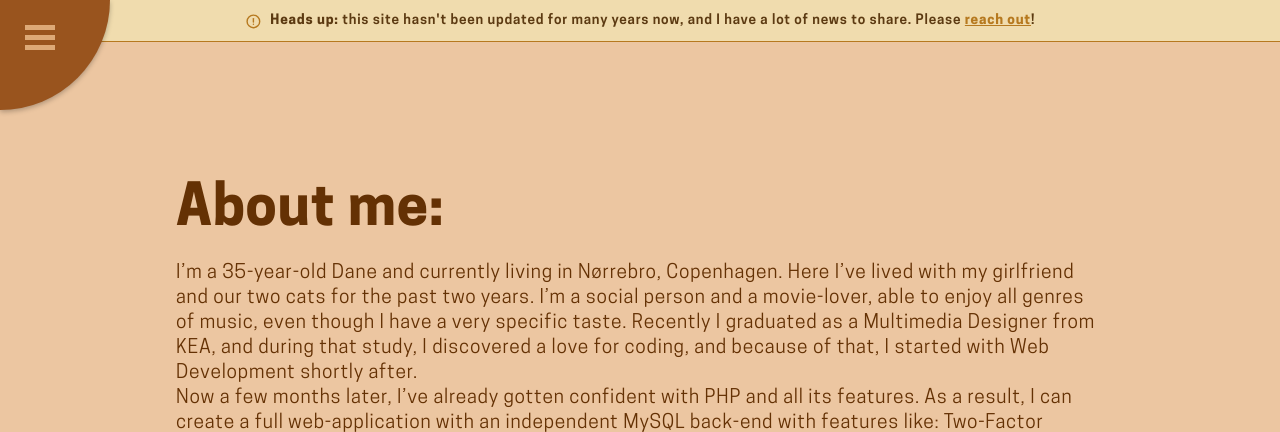
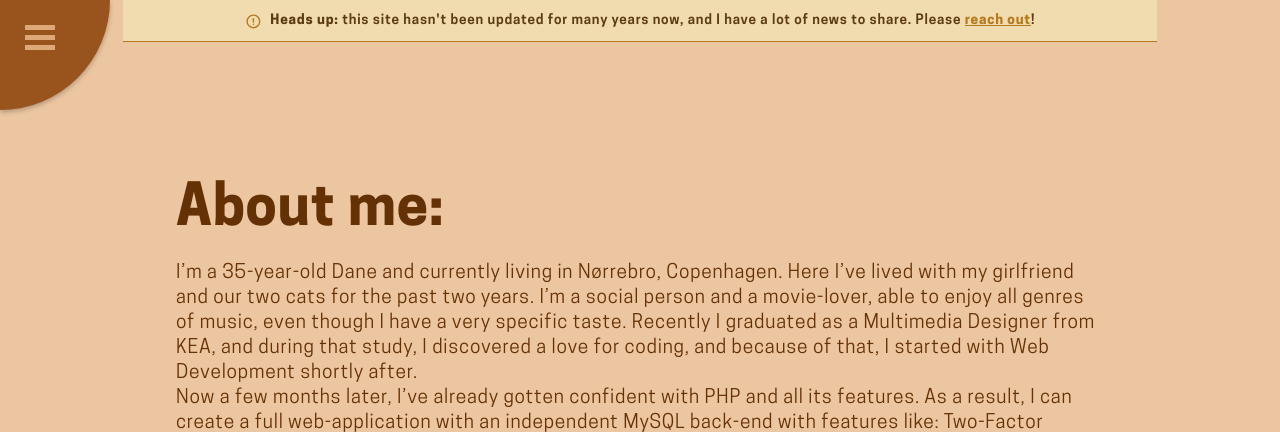
Before and after one commit to AndreasJe/Portfolio-source, a PHP site: page /about.html in a window 1280 px wide. Shown: the top 432 px of the page. Run offline with PHP 8.4, Linux system fonts and the light colour scheme.

Commit message:
fix(site-notice): content alignment and conflict sorted

```diff
--- a/css/style.css
+++ b/css/style.css
@@ -150,10 +150,15 @@
 }
 
 .site-notice {
+  /* Clearance for the burger menu circle (#menu is 110px wide in burger.css) */
+  --notice-menu-clearance: calc(110px + 0.75rem);
+  box-sizing: border-box;
   margin: 0;
-  padding: 0.7rem 1.4rem;
-  width: 100vw;
-  max-width: 100vw !important;
+  /* Small screens: push the text right so it isn't hidden behind the menu button */
+  padding: 0.7rem 1rem 0.7rem var(--notice-menu-clearance);
+  width: 100%;
+  max-width: 100% !important;
+  min-height: 110px;
   background: var(--notice-bg-color);
   border-bottom: 1px solid var(--notice-border-color);
   color: var(--notice-text-color);
@@ -161,9 +166,18 @@
   font-size: 0.85rem;
   line-height: 1.4;
   display: flex;
-  align-items: flex-start;
-  justify-content: center;
+  align-items: center;
+  justify-content: flex-start;
   gap: 0.55rem;
+}
+
+/* Wider screens: mirror the clearance on the right so the notice stays centred */
+@media (min-width: 600px) {
+  .site-notice {
+    min-height: 0;
+    padding-right: var(--notice-menu-clearance);
+    justify-content: center;
+  }
 }
 
 .site-notice svg {
```
